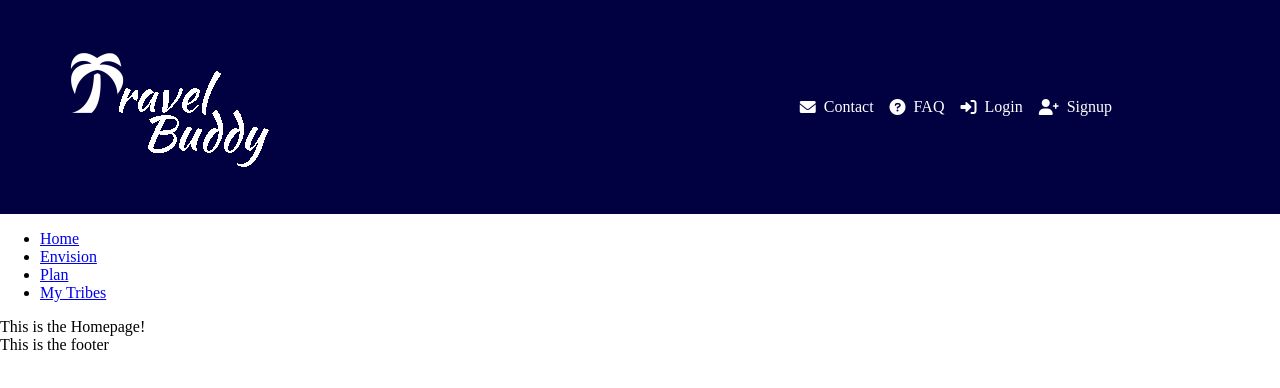
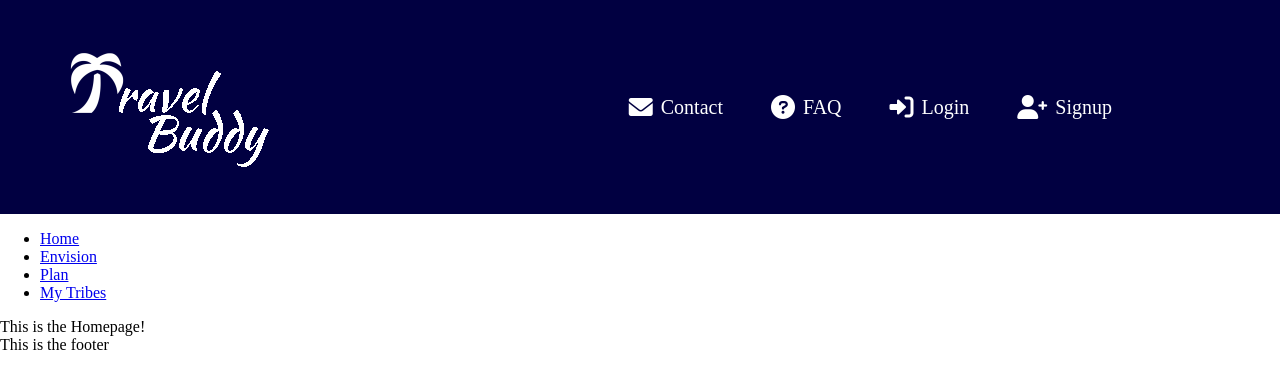
Before and after one commit to Crestone-Tech/travel-buddy, a React (Vite) app in the folder client/: page / in a window 1280 px wide. Shown: the top 388 px of the page. Built offline with nearby package versions, Linux system fonts and the light colour scheme.

Commit message:
increase font and icon size and increased gap spacing

```diff
--- a/client/src/index.css
+++ b/client/src/index.css
@@ -13,14 +13,18 @@ header {
 .nav-list {
   list-style: none;
   display: flex;
-  gap: 1rem;
+  gap: 3rem;
+  margin: 0;
+  padding: 0;
 }
 .nav-list li {
   display: flex;
   align-items: center;
+  font-size: 1.25rem;
 }
 .nav-list i {
   margin-right: 0.5rem;
+  font-size: 1.5rem;
 }
 .nav-list a {
   color: white;
```
